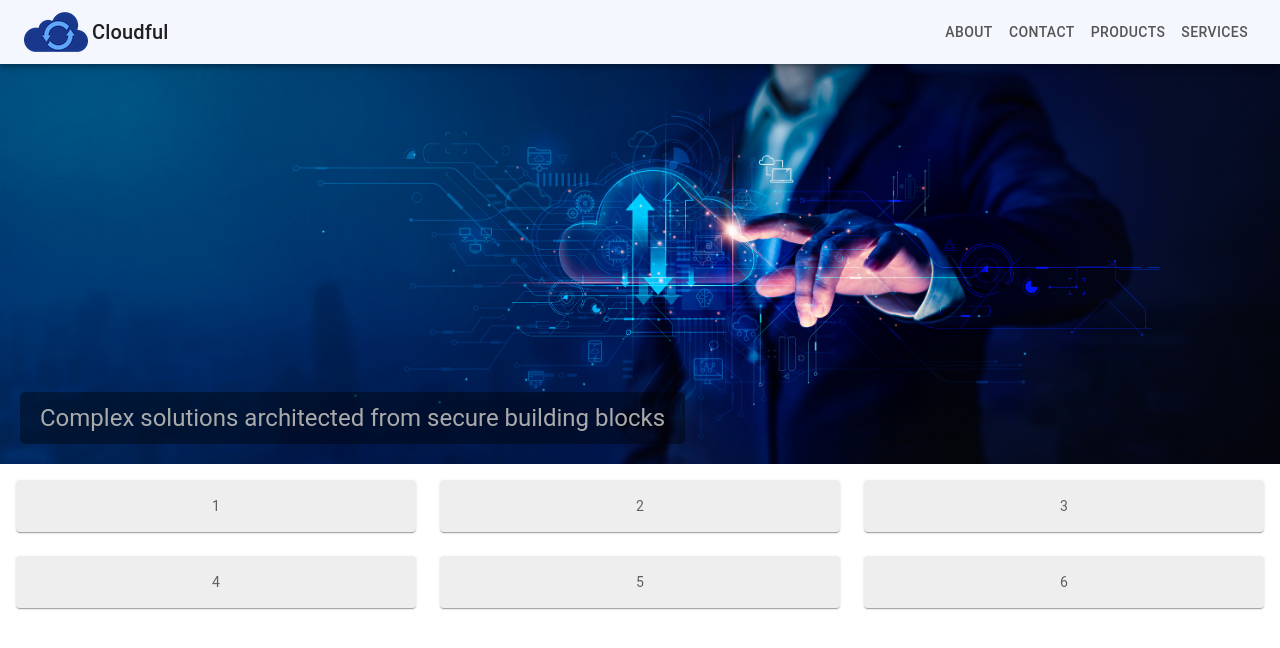
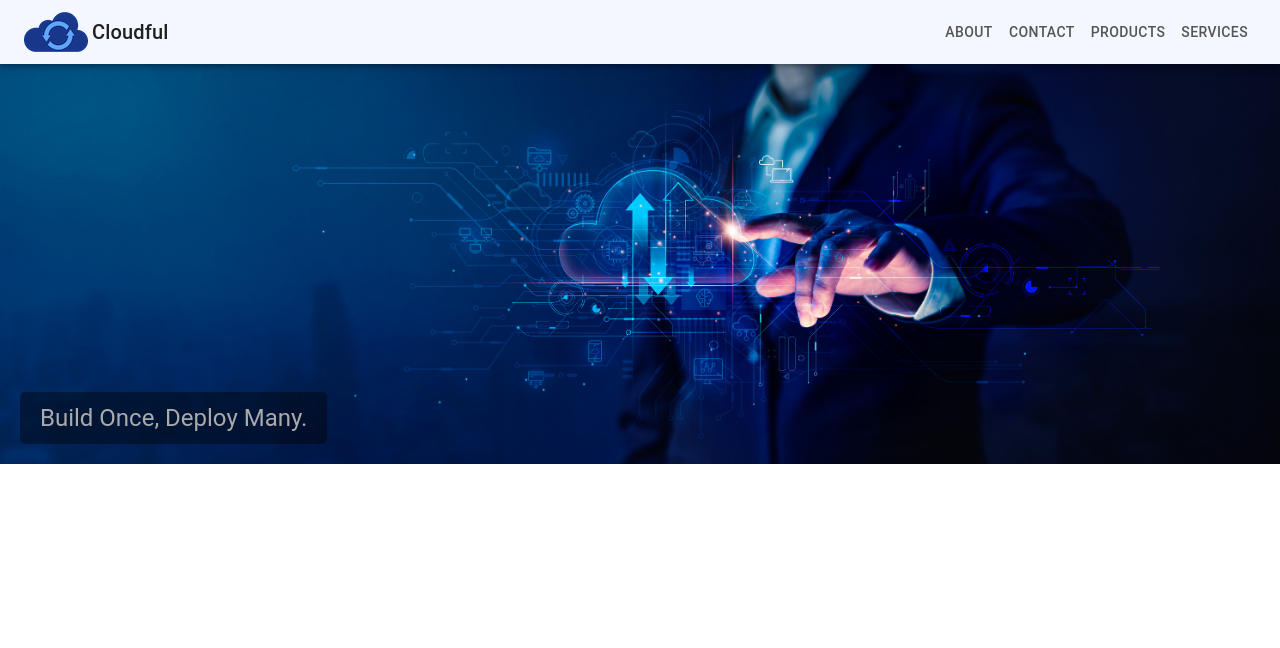
Before and after one commit to cloudful-io/cloudful-io.github.io, a React (Create React App) app: page /#/ in a window 1280 px wide. Shown: the top 648 px of the page. Built offline with nearby package versions, Linux system fonts and the light colour scheme.

Commit message:
No change

```diff
--- a/src/pages/Home.js
+++ b/src/pages/Home.js
@@ -46,18 +46,10 @@ const Home = () => {
             borderRadius: '5px',
           }}
         >
-          Complex solutions architected from secure building blocks
+          Build Once, Deploy Many.
         </Typography>
       </Box>
-      <Box padding={2} sx={{ flexGrow: 1 }}>
-        <Grid container spacing={{ xs: 2, md: 3 }} columns={{ xs: 4, sm: 8, md: 12 }}>
-          {Array.from(Array(6)).map((_, index) => (
-            <Grid key={index} size={{ xs: 2, sm: 4, md: 4 }}>
-              <Item>{index + 1}</Item>
-            </Grid>
-          ))}
-        </Grid>
-      </Box>
+
         </>
 
     );
```
